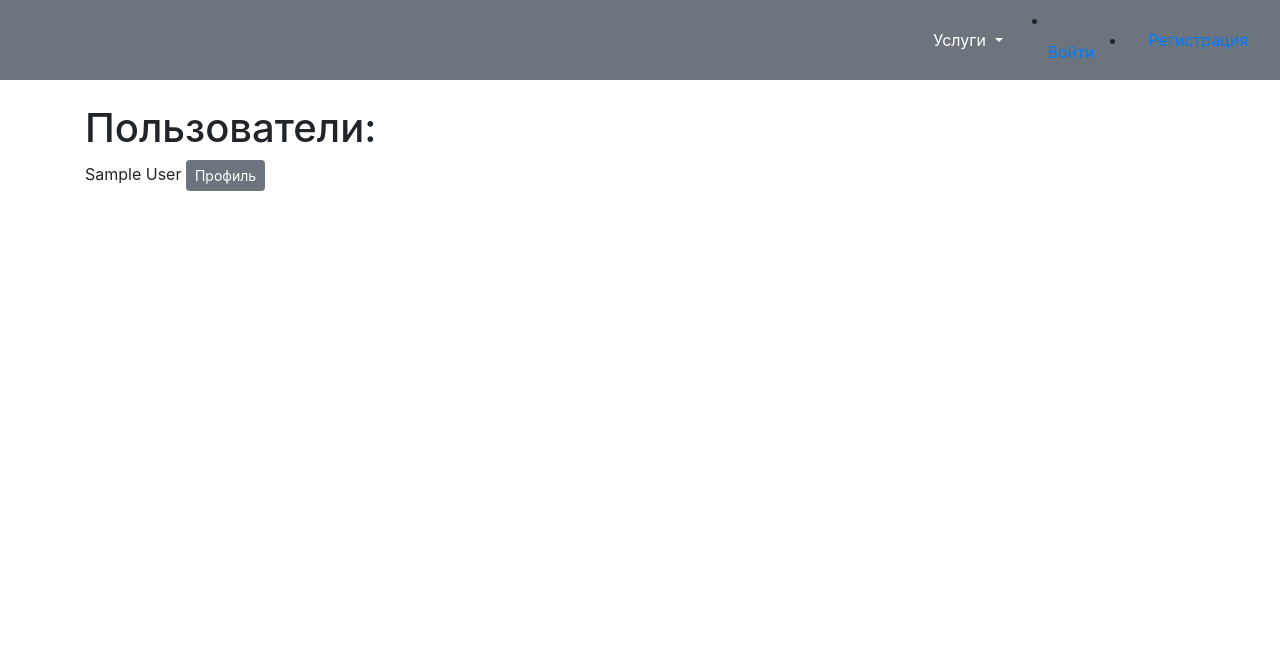
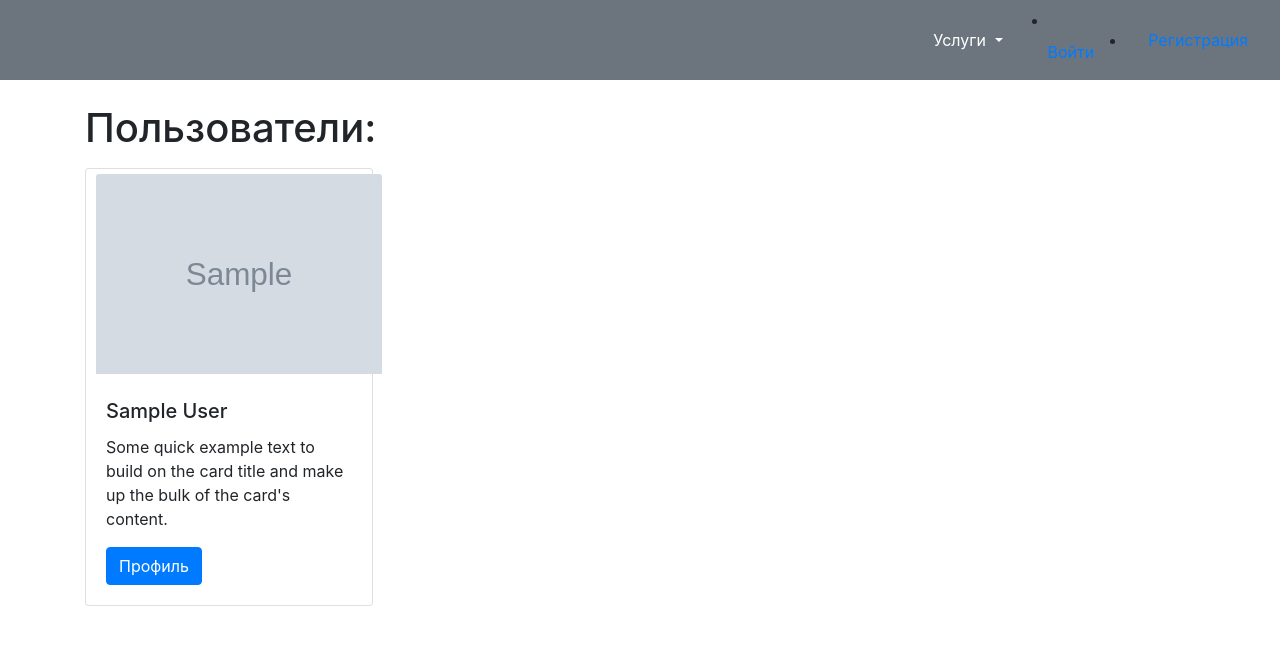
Before and after one commit to jomagsm/final_exam_attractor_python_6, a Django app: page / in a window 1280 px wide. Shown: the top 645 px of the page. Run offline with Django 3.2, Linux system fonts and the light colour scheme; tables that the repository leaves empty hold one stand-in row (values such as "Sample post"); grey boxes marked "Sample" are stand-in pictures; some libraries are stand-ins or nearby versions.

Commit message:
Верстку исправил на колонки

```diff
--- a/source/accounts/templates/user_list.html
+++ b/source/accounts/templates/user_list.html
@@ -1,19 +1,28 @@
 {% extends 'base.html' %}
+{% load static %}
 
 {% block content %}
     <h1>Пользователи:</h1>
-    {% if request.user %}
-{#                        <li class="nav-item"><a class="nav-link" href="{% url 'accounts:change' user_obj.pk %}">Редактировать</a>#}
-{#                        </li>#}
-{#                        <li class="nav-item"><a class="nav-link" href="{% url "accounts:password_change" %}">Смена#}
-{#                            пароля</a></li>#}
-                    {% endif %}
+    <div class="row">
     {% for user in users %}
-        <div class="box">
-            <p>{{ user.user.first_name }} {{ user.user.last_name }}
-                <a class="btn btn-secondary btn-sm" href="{% url "accounts:detail" user.pk %}" role="button">Профиль</a></p>
+    <div class="col-sm">
+        <div class="box mt-2">
+        <div class="card" style="width: 18rem;">
+            {% if user.avatar %}
+         <img class="card-img-top" src="{{ user.avatar.url }}" width="auto" height="200" alt="guest_img" align="left" vspace="5" hspace="10">
+        {% else %}
+        <img class="card-img-top" src="{% static "img/NoAvatar.png" %}" width="160" height="200" alt="guest_img" align="left" vspace="5" hspace="10" alt="quest_img">
+        {% endif %}
+        <div class="card-body">
+        <h5 class="card-title">{{ user.user.first_name }} {{ user.user.last_name }}</h5>
+        <p class="card-text">Some quick example text to build on the card title and make up the bulk of the card's content.</p>
+        <a href="{% url "accounts:detail" user.user.pk %}" class="btn btn-primary">Профиль</a>
         </div>
+        </div>
+        </div>
+    </div>
     {% endfor %}
+    </div>
     {% if is_paginated %}
         {% include 'partial/pagination.html' %}
     {% endif %}
```
